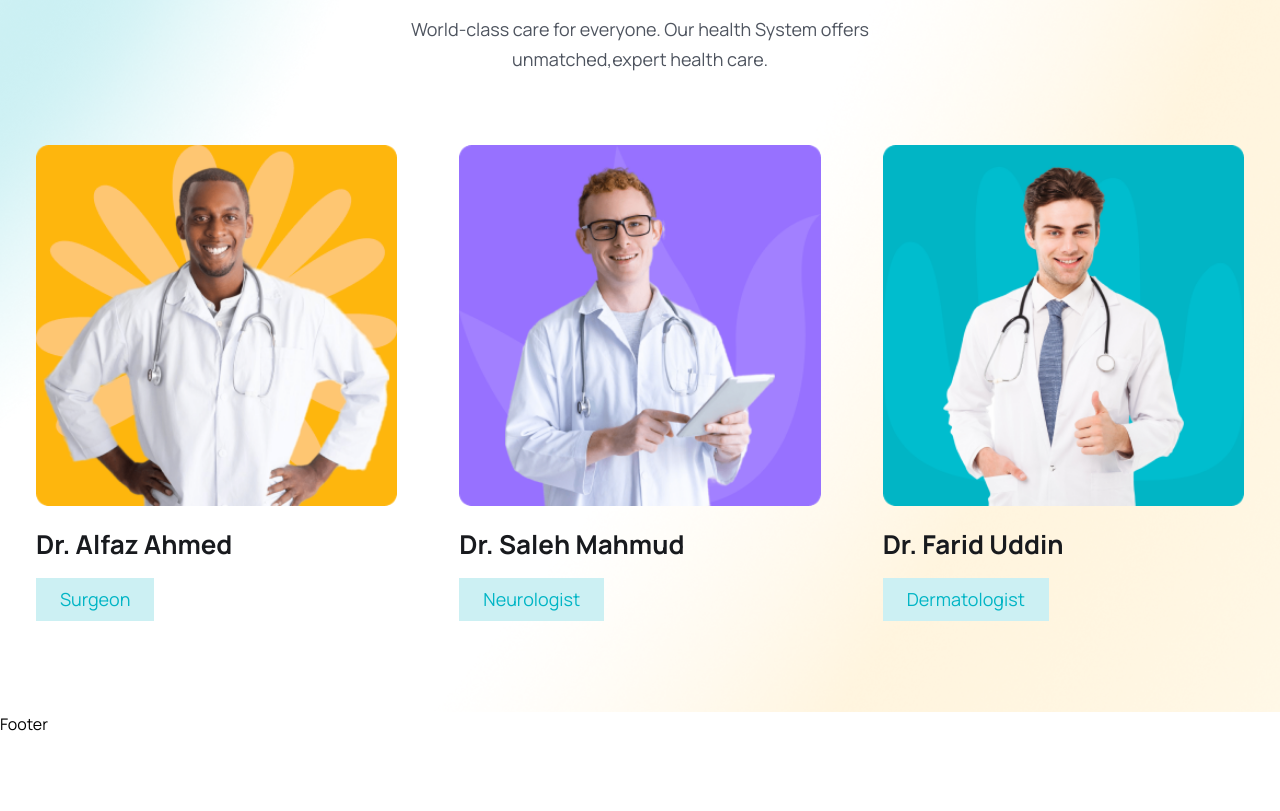
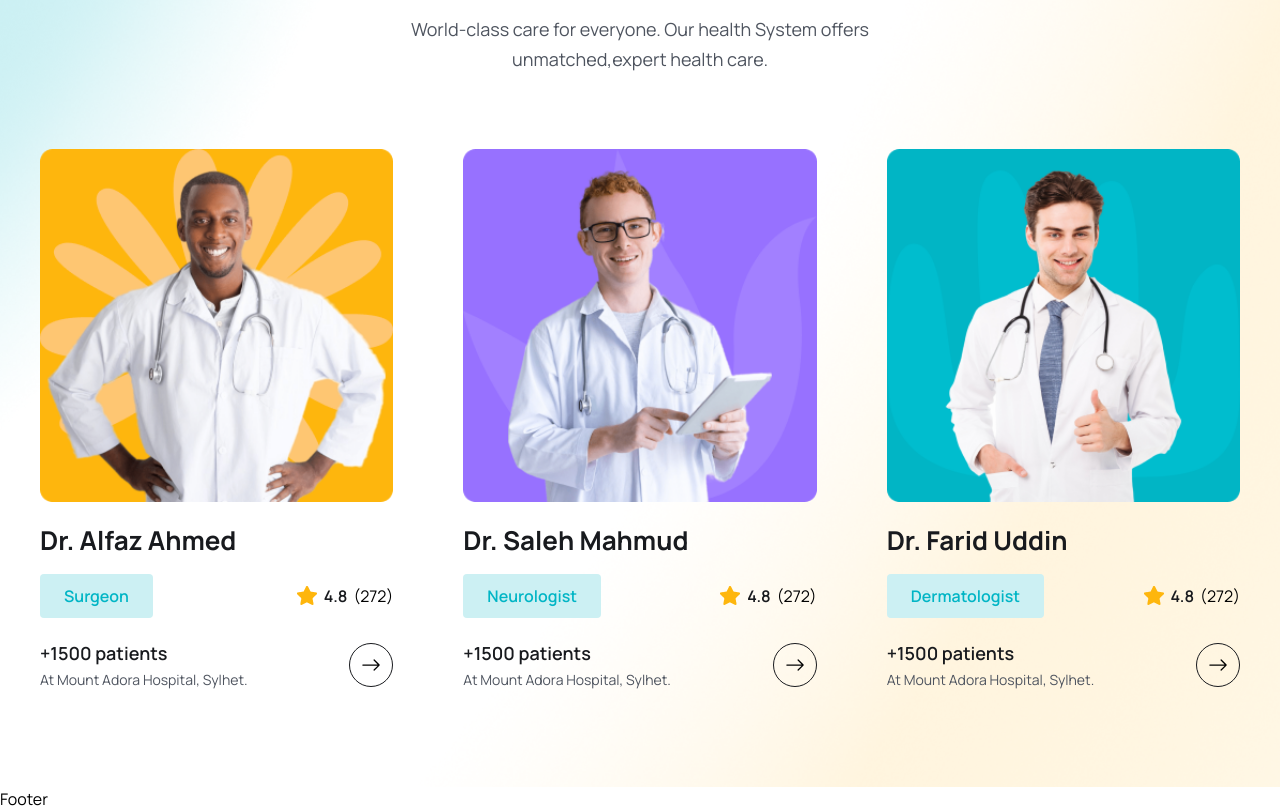
Before and after one commit to smartclin/Full-Stack-Medical-App, a React (Vite) app: page / in a window 1280 px wide. Shown: the part 3940-4751 px from the top of the page. Before the commit the page ends 4676 px from the top, so only its background shows below. Built offline with nearby package versions, Linux system fonts and the light colour scheme; a web font is replaced by a local one.

Commit message:
Update home page
Update home page

```diff
--- a/package.json
+++ b/package.json
@@ -33,6 +33,7 @@
     "eslint-plugin-react-hooks": "^4.6.0",
     "eslint-plugin-react-refresh": "^0.4.3",
     "postcss": "^8.4.31",
+    "sass": "^1.69.3",
     "stylelint": "^13.13.1",
     "stylelint-config-standard": "^21.0.0",
     "stylelint-csstree-validator": "^1.9.0",
--- a/src/components/Doctors/DoctorCard.jsx
+++ b/src/components/Doctors/DoctorCard.jsx
@@ -1,6 +1,7 @@
-import starIcon from '../../assets/images/Star.png'
-import { Link } from 'react-router-dom';
-import { BsArrowRight } from 'react-icons/bs';
+import starIcon from "../../assets/images/Star.png";
+import { Link } from "react-router-dom";
+import { BsArrowRight } from "react-icons/bs";
+import PropTypes from "prop-types";
 
 const DoctorCard = ({ doctor }) => {
   const {
@@ -9,26 +10,81 @@ const DoctorCard = ({ doctor }) => {
     totalRating,
     photo,
     specialization,
-    totalPatient,
+    totalPatients,
     hospital,
   } = doctor;
 
+  DoctorCard.propTypes = {
+    doctor: PropTypes.shape({
+      name: PropTypes.string,
+      avgRating: PropTypes.number,
+      totalRating: PropTypes.number,
+      photo: PropTypes.string,
+      specialization: PropTypes.string,
+      totalPatients: PropTypes.number,
+      hospital: PropTypes.string,
+    }).isRequired,
+  };
+
   return (
-    <div className="p-3 lg:p-4">
+    <div className="p-3 lg:p-5">
       <div>
         <img src={photo} className="w-full" alt="" />
       </div>
 
       <h2 className="text-[18px] leading-[30px]
       lg:text-[26px] lg:leading-9 text-headingColor
-      font-[700] mt-3 lg:mt-5">{ name }</h2>
+      font-[700] mt-3 lg:mt-5">
+        {name}
+      </h2>
 
       <div className="mt-2 lg:mt-4 flex items-center justify-between">
-        <span className='bg-[#CCF0F3] text-irisBlueColor
-        py-1 px-2 lg:py-2 lg:px-6 text-[18px]'>{specialization}</span>
+        <span className="bg-[#CCF0F3] text-irisBlueColor
+           py-1 px-2 lg:py-2 lg:px-6 text-[12px]
+           leading-4 lg:text-[16px] lg:leading-7 font-semibold rounded">
+          {specialization}
+        </span>
+
+
+       <div className="flex items-center gap-[6px]">
+        <span
+          className="flex items-center gap-[6px] text-[14px]
+        leading-10 lg:text-[16px] lg:leading-7 font-semibold
+        text-headingColor"
+        >
+          <img src={starIcon} alt="/" /> {avgRating}
+        </span>
+        <span className="text-[14px] leading-6 lg:text-[16px]
+        lg:leading-7 font-[400]text-textColor">
+          ({totalRating})
+        </span>
+       </div>
       </div>
+
+
+       <div className="mt-[18px] lg:mt-5 flex items-center justify-between">
+             <div>
+                   <h3 className="text-[16px] leading-7 lg:text-[18px]
+                     lg:leading-[30px] font-semibold text-headingColor">
+                     +{totalPatients} patients</h3>
+                   <p className="text-[14px] leading-6 font-[400] text-textColor
+                   ">At {hospital}</p>
+             </div>
+
+             <Link
+                 to='/doctors'
+                 className="w-[44px] h-[44px] rounded-full border
+                 border-solid border-[#181A1E]
+                 flex items-center justify-center group hover:bg-primaryColor
+                 hover:border-none "
+                 >
+
+                  <BsArrowRight className="group-hover:text-white w-6 h-5" />
+             </Link>
+       </div>
     </div>
   );
+
 };
 
 export default DoctorCard;
--- a/src/pages/Home.jsx
+++ b/src/pages/Home.jsx
@@ -19,15 +19,18 @@ const Home = () => {
       {/*=== Hero Section ===*/}
       <section className="hero_section pt-[60px] 2xl:h-[800px]">
         <div className="container">
+
           <div className="flex flex-col lg:flex-row gap-[90px] items-center justify-between">
+
             {/* === hero content === */}
+
             <div>
               <div className="lg:w-[570px]">
                 <h1
                   className="text-[36px] leading-[46px]
                    text-headingColor font-[800]
                      md:text-[50px] md:leading-[70px] max-sm:text-[40px] max-sm:text-center
-                     max-sm:pb-10"
+                     max-sm:pb-10 max-sm:mt-[-4vh]"
                 >
                   We help patients live a healthy, longer life.
                 </h1>
@@ -50,16 +53,14 @@ const Home = () => {
               </div>
 
               {/*=== hero counter ===*/}
-              <div
-                className="mt-[30px] lg:mt-[70px] flex flex-col lg:flex-row lg:items-center gap-5 lg:gap-[30px]
-               text-center justify-center items-center "
-              >
+              <div className="mt-[30px] lg:mt-[70px] flex flex-col
+              lg:flex-row lg:items-center gap-5 lg:gap-[30px]
+               text-center justify-center items-center max-sm:mt-[6vh]">
                 <div>
                   <h2
                     className="text-[36px] leading-[56px]
-                          lg:text-[44px] lg:heading-[54px] font-[700] text-headingColor"
-                  >
-                    30+
+                          lg:text-[44px] lg:heading-[54px]
+                          font-[700] text-headingColor">30+
                   </h2>
                   <span className="w-[150px] h-2 bg-yellowColor rounded-full block mt-[-14px]"></span>
                   <p className="text_para">Years of Experience</p>
@@ -86,8 +87,11 @@ const Home = () => {
                   <span className="w-[150px] h-2 bg-irisBlueColor rounded-full block mt-[-14px]"></span>
                   <p className="text_para">Patient Satisfaction</p>
                 </div>
+
               </div>
+
             </div>
+
             {/*=== hero counter ===*/}
 
             <div className="flex gap-[30px] justify-end">
@@ -95,8 +99,7 @@ const Home = () => {
                 <img
                   className="w-full mt-[6vh]"
                   src={heroImg01}
-                  alt="medicImg1"
-                />
+                  alt="medicImg1"/>
               </div>
 
               <div className="mt-[30px]">
@@ -104,10 +107,11 @@ const Home = () => {
                 <img src={heroImg03} alt="" className="w-full" />
               </div>
             </div>
+
           </div>
+
         </div>
       </section>
-
       {/*=== Hero Section end ===*/}
 
       <section>
@@ -228,7 +232,9 @@ const Home = () => {
       {/*=== feature section ===*/}
       <section>
         <div className="container">
+
           <div className="flex items-center justify-between flex-col lg:flex-row">
+
             {/*=== feature content ===*/}
             <div className="xl:w-[670px]">
               <h2 className="heading pl-2">
@@ -294,10 +300,13 @@ const Home = () => {
                 </div>
               </div>
             </div>
+
           </div>
+
         </div>
       </section>
       {/*=== feature section end ===*/}
+
       {/*=== our great doctors ===*/}
       <section>
         <div className="container">
```
Also changed, not shown: .stylelintrc.json, 1 other file (tests, documents, lock files or other folders).
